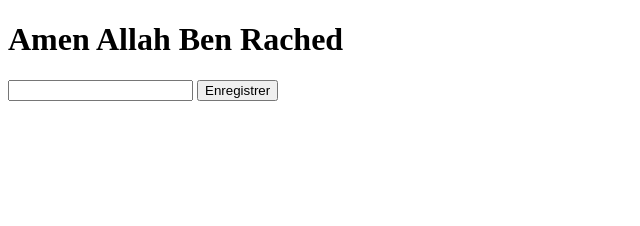
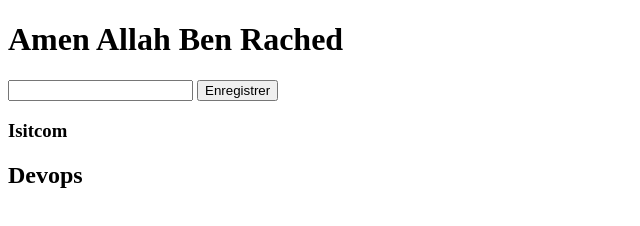
Before and after one commit to amen20/TP1_DevOps, a plain HTML site: page index.html in a window 1280 px wide. Shown: the whole page, without its empty margins (0-640 px from the left). Drawn offline with Linux system fonts and the light colour scheme.

Commit message:
Deuxiéme commit : ajout de index.html

```diff
--- a/index.html
+++ b/index.html
@@ -9,5 +9,7 @@
     <h1>Amen Allah Ben Rached</h1>
     <input type="text">
     <button type="submit">Enregistrer</button>
+    <h3>Isitcom</h3>
+    <h2>Devops</h2>
 </body>
 </html>
```
